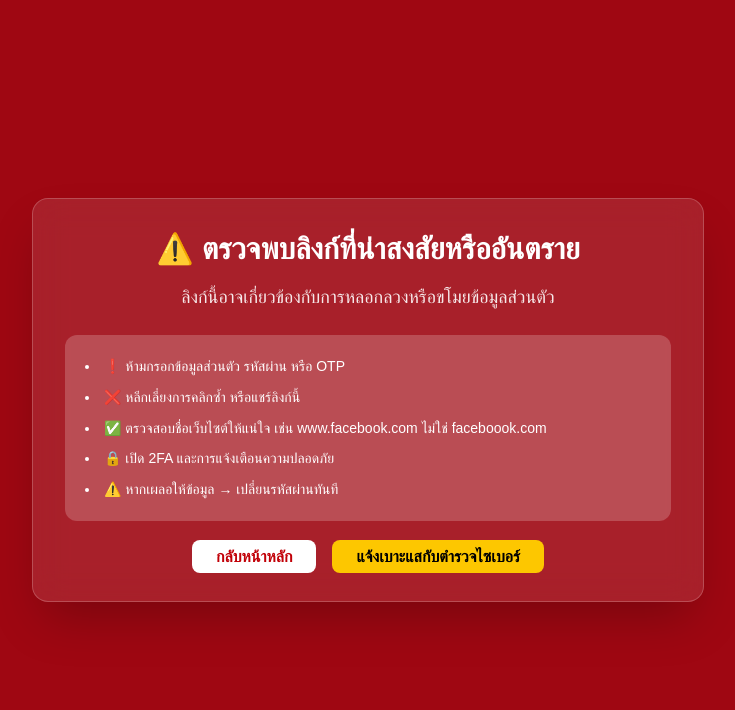
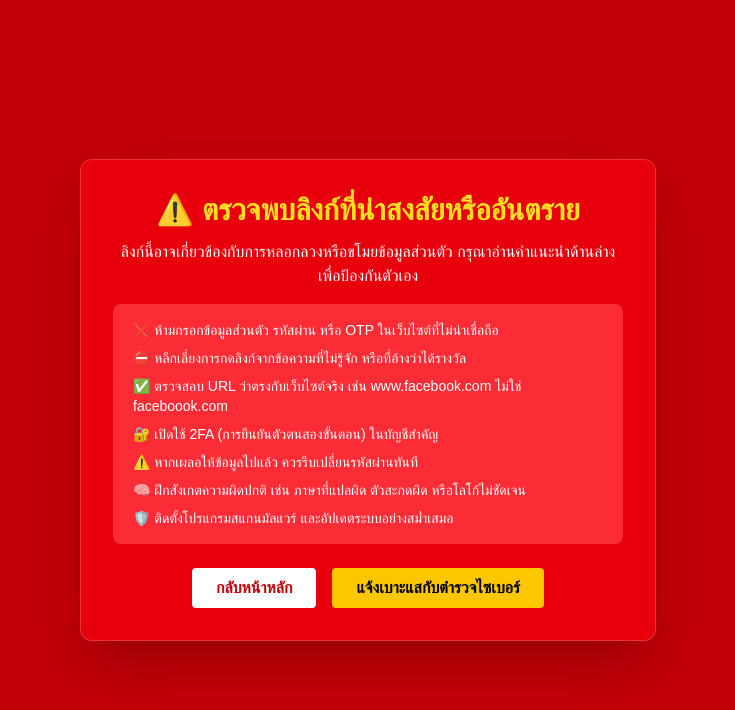
Before and after one commit to naruebet2551/phishnet, a Next.js app: page /warning in a window 1280 px wide. Shown: the top 710 px of the page, without its empty margins (272-1007 px from the left). Built offline with nearby package versions, Linux system fonts and the light colour scheme.

Commit message:
แก้หน้า warning

```diff
--- a/src/app/warning/page.js
+++ b/src/app/warning/page.js
@@ -1,86 +1,43 @@
 'use client';
 
-import { useEffect, useState } from 'react';
-import Link from 'next/link';
+export default function WarningPage() {
+  return (
+    <main className="min-h-screen bg-red-700 flex items-center justify-center px-4 text-white text-center">
+      <div className="bg-red-600 rounded-xl shadow-2xl p-8 max-w-xl w-full border border-white/20">
+        <h1 className="text-2xl md:text-3xl font-bold text-yellow-300 mb-3">
+          ⚠️ ตรวจพบลิงก์ที่น่าสงสัยหรืออันตราย
+        </h1>
 
-export default function WarningPage() {
-  const [detectedUrl, setDetectedUrl] = useState('');
-  const [lang, setLang] = useState('th');
+        <p className="mb-4">
+          ลิงก์นี้อาจเกี่ยวข้องกับการหลอกลวงหรือขโมยข้อมูลส่วนตัว กรุณาอ่านคำแนะนำด้านล่างเพื่อป้องกันตัวเอง
+        </p>
 
-  useEffect(() => {
-    const savedLang = localStorage.getItem('phishnet_lang') || 'th';
-    setLang(savedLang);
-    const url = localStorage.getItem('phishnet_last_url') || '';
-    setDetectedUrl(url);
-  }, []);
-
-  const text = {
-    th: {
-      title: '⚠️ ตรวจพบลิงก์ที่น่าสงสัยหรืออันตราย',
-      message: 'ลิงก์นี้อาจเกี่ยวข้องกับการหลอกลวงหรือขโมยข้อมูลส่วนตัว',
-      advice: [
-        '❗ ห้ามกรอกข้อมูลส่วนตัว รหัสผ่าน หรือ OTP',
-        '❌ หลีกเลี่ยงการคลิกซ้ำ หรือแชร์ลิงก์นี้',
-        '✅ ตรวจสอบชื่อเว็บไซต์ให้แน่ใจ เช่น www.facebook.com ไม่ใช่ faceboook.com',
-        '🔒 เปิด 2FA และการแจ้งเตือนความปลอดภัย',
-        '⚠️ หากเผลอให้ข้อมูล → เปลี่ยนรหัสผ่านทันที'
-      ],
-      back: 'กลับหน้าหลัก',
-      report: 'แจ้งเบาะแสกับตำรวจไซเบอร์'
-    },
-    en: {
-      title: '⚠️ Suspicious or Dangerous Link Detected',
-      message: 'This link may be related to phishing or data theft attempts.',
-      advice: [
-        '❗ Do not enter personal information, passwords, or OTP',
-        '❌ Avoid clicking this link again or sharing it',
-        '✅ Double-check the website address, e.g., www.facebook.com not faceboook.com',
-        '🔒 Enable 2FA and security notifications',
-        '⚠️ If you gave away info → change your password immediately'
-      ],
-      back: 'Back to Home',
-      report: 'Report to Cyber Police'
-    }
-  };
-
-  const t = text[lang];
-
-  return (
-    <main className="min-h-screen bg-red-800 text-white flex items-center justify-center px-6 py-12">
-      <div className="bg-white/10 backdrop-blur-lg border border-white/20 p-8 rounded-2xl max-w-2xl w-full shadow-2xl animate-fade-in-up">
-        <h1 className="text-3xl font-bold text-center mb-4">{t.title}</h1>
-
-        {detectedUrl && (
-          <p className="text-center text-yellow-300 text-md font-mono mb-4 break-all">
-            {detectedUrl}
-          </p>
-        )}
-
-        <p className="text-center text-white/90 text-lg mb-6">{t.message}</p>
-
-        <div className="bg-white/20 rounded-xl p-5 space-y-3 text-sm leading-relaxed">
-          <ul className="list-disc list-inside space-y-2">
-            {t.advice.map((item, index) => (
-              <li key={index}>{item}</li>
-            ))}
+        <div className="bg-red-500 text-left text-sm rounded-lg px-5 py-4 mb-6">
+          <ul className="space-y-2">
+            <li>❌ ห้ามกรอกข้อมูลส่วนตัว รหัสผ่าน หรือ OTP ในเว็บไซต์ที่ไม่น่าเชื่อถือ</li>
+            <li>⛔ หลีกเลี่ยงการกดลิงก์จากข้อความที่ไม่รู้จัก หรือที่อ้างว่าได้รางวัล</li>
+            <li>✅ ตรวจสอบ URL ว่าตรงกับเว็บไซต์จริง เช่น www.facebook.com ไม่ใช่ faceboook.com</li>
+            <li>🔐 เปิดใช้ 2FA (การยืนยันตัวตนสองขั้นตอน) ในบัญชีสำคัญ</li>
+            <li>⚠️ หากเผลอให้ข้อมูลไปแล้ว ควรรีบเปลี่ยนรหัสผ่านทันที</li>
+            <li>🧠 ฝึกสังเกตความผิดปกติ เช่น ภาษาที่แปลผิด ตัวสะกดผิด หรือโลโก้ไม่ชัดเจน</li>
+            <li>🛡️ ติดตั้งโปรแกรมสแกนมัลแวร์ และอัปเดตระบบอย่างสม่ำเสมอ</li>
           </ul>
         </div>
 
-        <div className="text-center mt-6 space-x-4">
-          <Link
+        <div className="flex flex-col md:flex-row justify-center gap-4">
+          <a
             href="/"
-            className="bg-white text-red-700 font-bold px-6 py-2 rounded-lg hover:bg-gray-100 transition"
+            className="bg-white text-red-700 font-bold py-2 px-6 rounded hover:bg-gray-100"
           >
-            {t.back}
-          </Link>
-
+            กลับหน้าหลัก
+          </a>
           <a
-            href="https://www.thaipoliceonline.com"
+            href="https://www.thaicybercrime.go.th"
             target="_blank"
             rel="noopener noreferrer"
-            className="bg-yellow-400 text-black font-bold px-6 py-2 rounded-lg hover:bg-yellow-500 transition"
+            className="bg-yellow-400 text-black font-bold py-2 px-6 rounded hover:bg-yellow-500"
           >
-            {t.report}
+            แจ้งเบาะแสกับตำรวจไซเบอร์
           </a>
         </div>
       </div>
```
